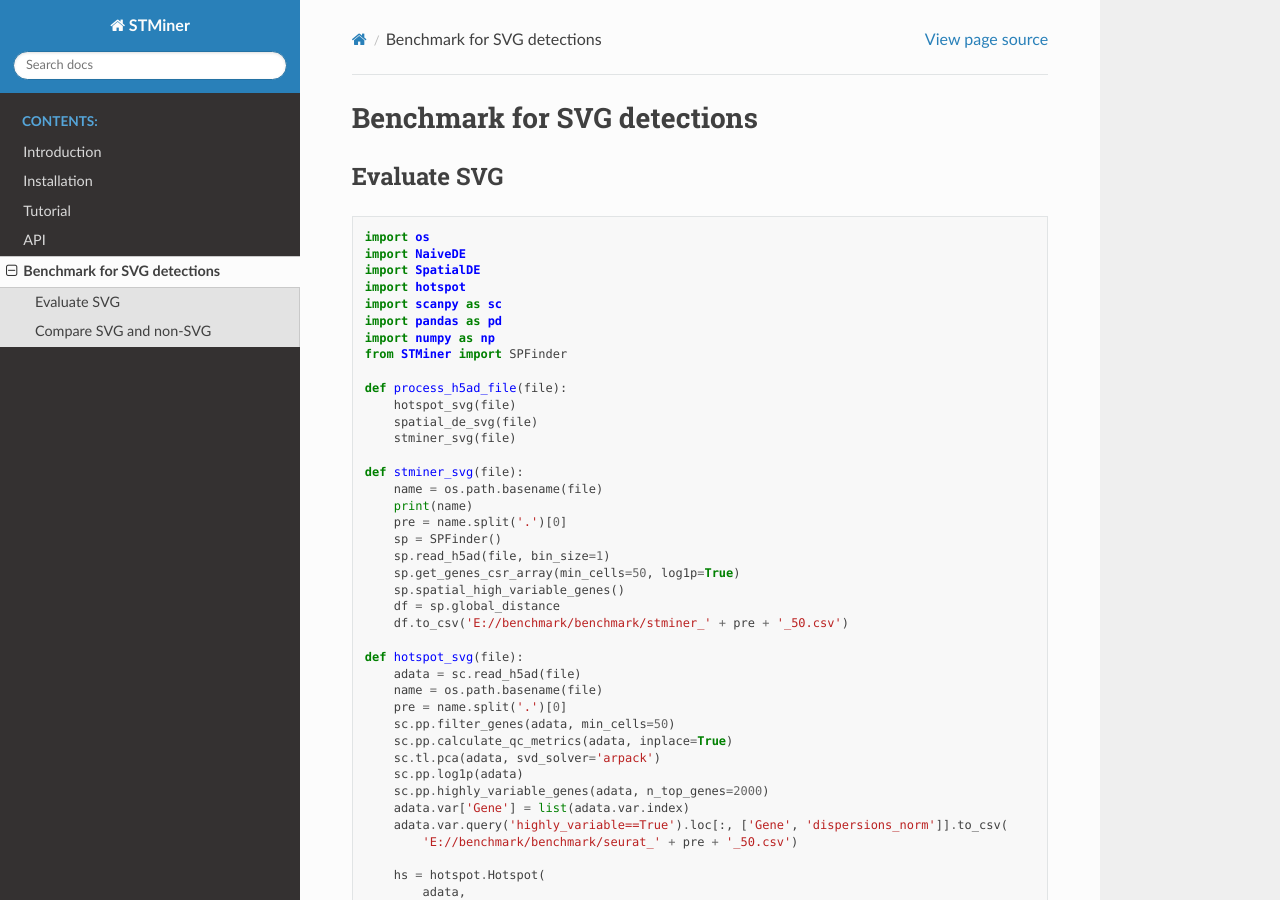
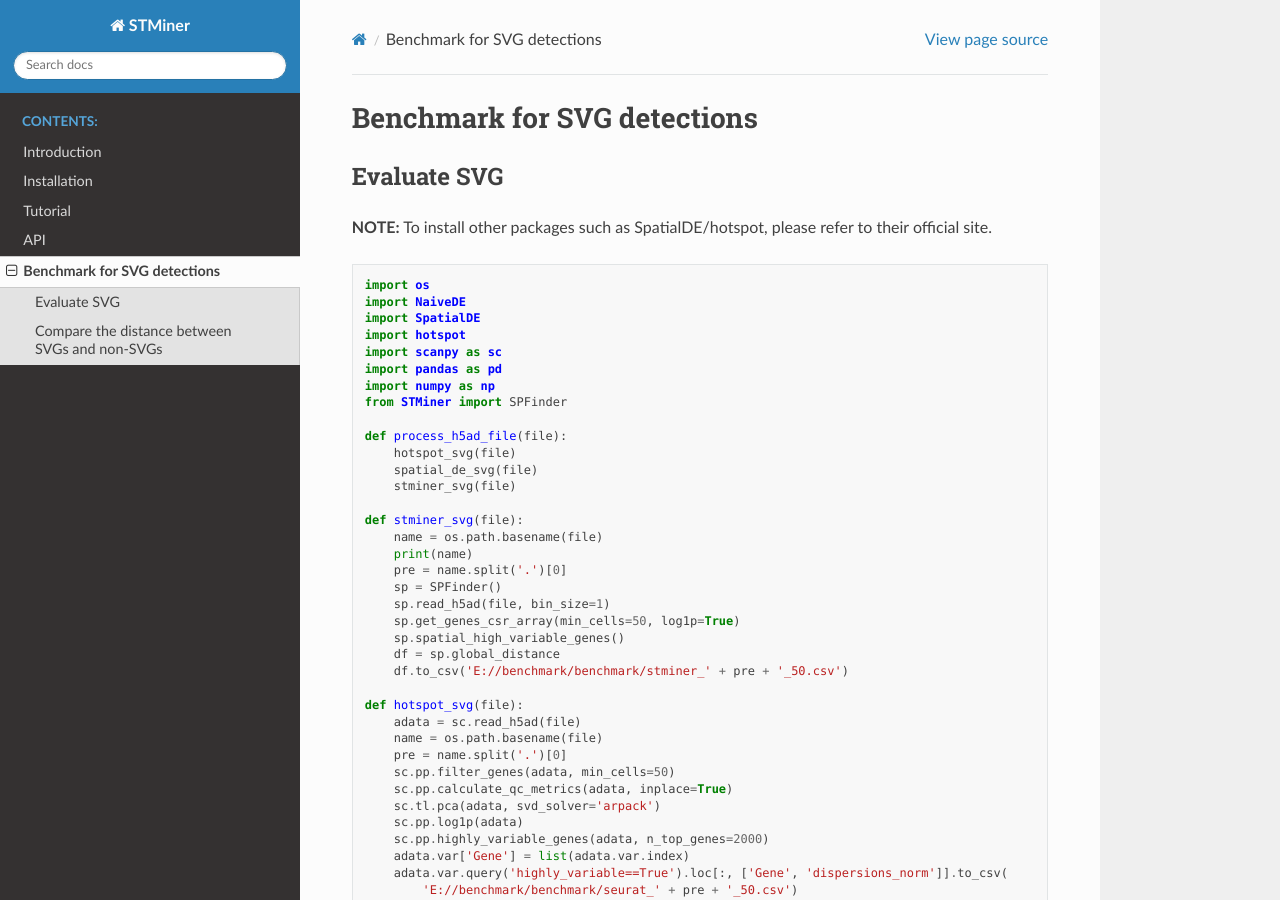
Before and after one commit to PSSUN/STMinerDoc, a Sphinx documentation site: the page built from source/Benchmark/Benchmark.md, in a window 1280 px wide and 900 px high. Built offline with Sphinx 7.4.7 and the Read the Docs theme 3.1.0, drawn with Linux system fonts in a browser that asks for light colours; some of the changed text lies outside the part shown.

Commit message:
Update Benchmark.md

````diff
--- a/source/Benchmark/Benchmark.md
+++ b/source/Benchmark/Benchmark.md
@@ -1,6 +1,7 @@
 # Benchmark for SVG detections
 
 ## Evaluate SVG
+**NOTE:** To install other packages such as SpatialDE/hotspot, please refer to their official site.
 
 ```python
 import os
@@ -86,7 +87,7 @@ if __name__ == '__main__':
 
 ```
 
-## Compare SVG and non-SVG
+## Compare the distance between SVGs and non-SVGs
 
 ```python
 import numpy as np
````
